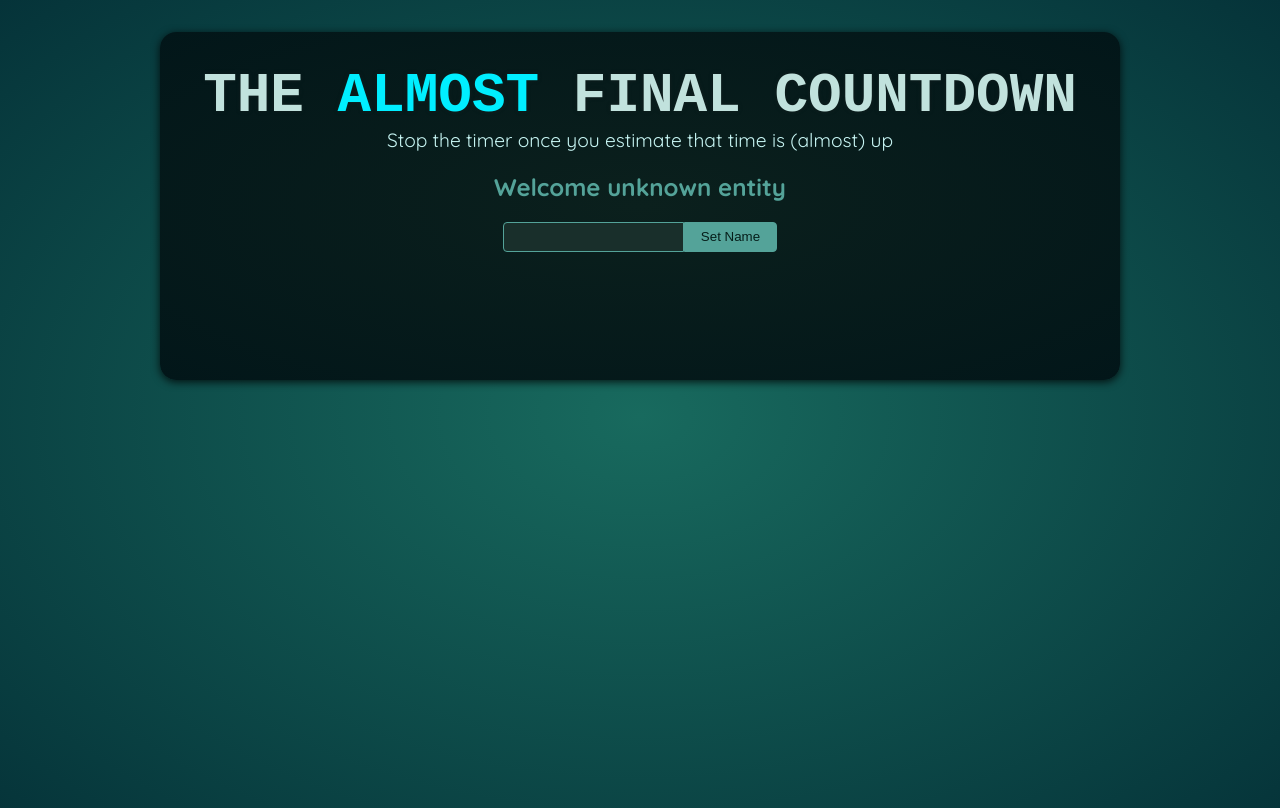
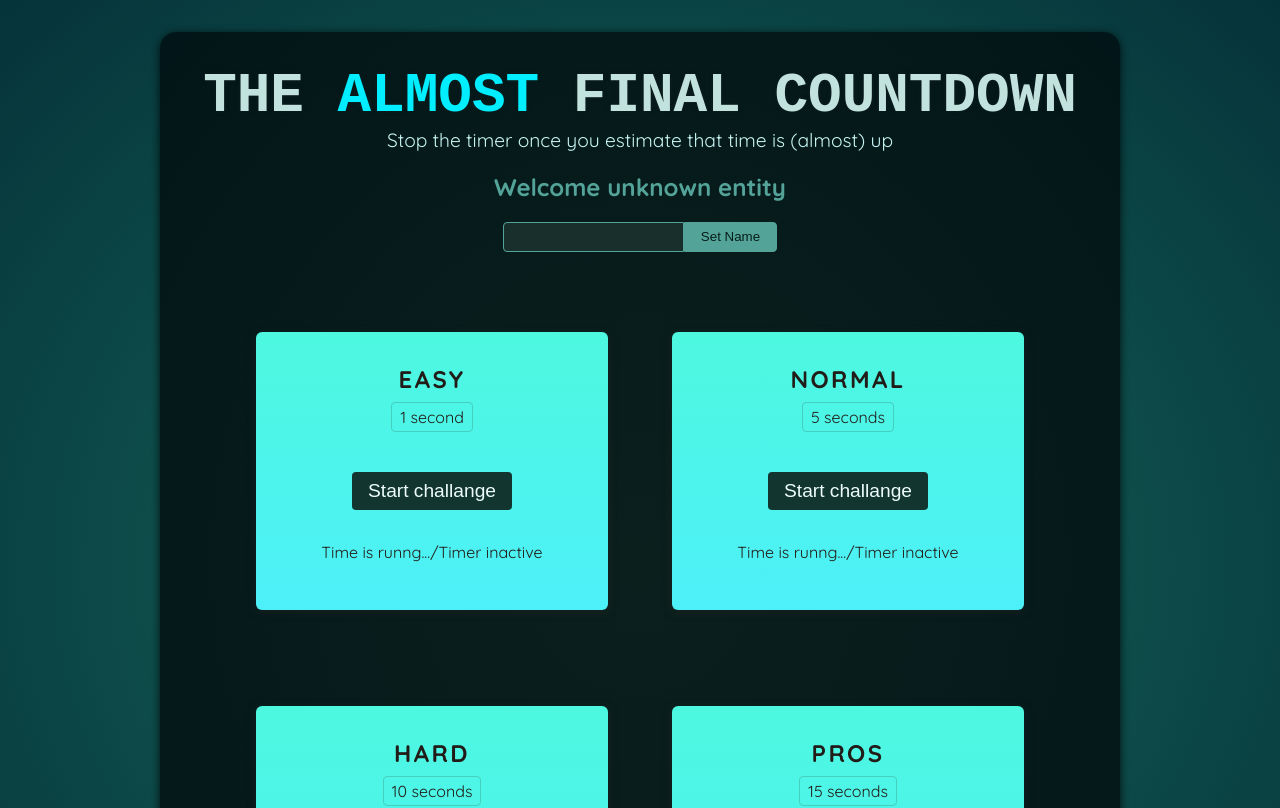
Before and after one commit to MaciejDabrowski1999/RefsAndPortalsReact, a React (Vite) app: page / in a window 1280 px wide. Shown: the top 808 px of the page. Built offline with nearby package versions, Linux system fonts and the light colour scheme; a web font is replaced by a local one.

Commit message:
add timer component

```diff
--- a/src/App.jsx
+++ b/src/App.jsx
@@ -1,12 +1,18 @@
-import Player from './components/Player.jsx';
+import Player from './components/Player.jsx'
+import TimerChallenge from './components/TimerChallenge.jsx'
 
 function App() {
-  return (
-    <>
-      <Player />
-      <div id="challenges"></div>
-    </>
-  );
+	return (
+		<>
+			<Player />
+			<div id="challenges">
+				<TimerChallenge title={'Easy'} targetTime={1} />
+				<TimerChallenge title={'Normal'} targetTime={5} />
+				<TimerChallenge title={'Hard'} targetTime={10} />
+				<TimerChallenge title={'Pros'} targetTime={15} />
+			</div>
+		</>
+	)
 }
 
-export default App;
+export default App
--- a/src/components/TimerChallenge.jsx
+++ b/src/components/TimerChallenge.jsx
@@ -0,0 +1,14 @@
+export default function TimerChallenge({ title, targetTime }) {
+	return (
+		<section className="challenge">
+			<h2>{title}</h2>
+			<p className="challenge-time">
+				{targetTime} second{targetTime > 1 ? 's' : ''}
+			</p>
+			<p>
+				<button>Start challange</button>
+			</p>
+			<p className="">Time is runng.../Timer inactive</p>
+		</section>
+	)
+}
```
